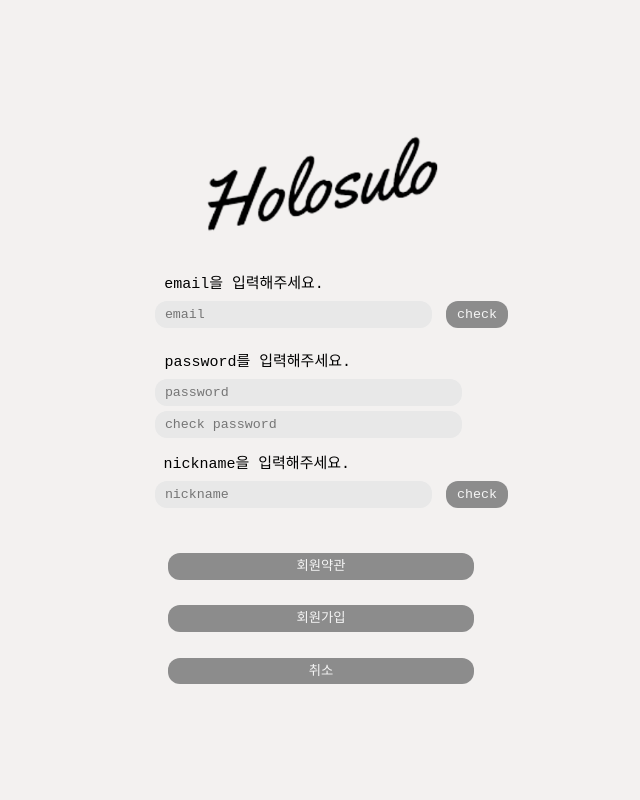
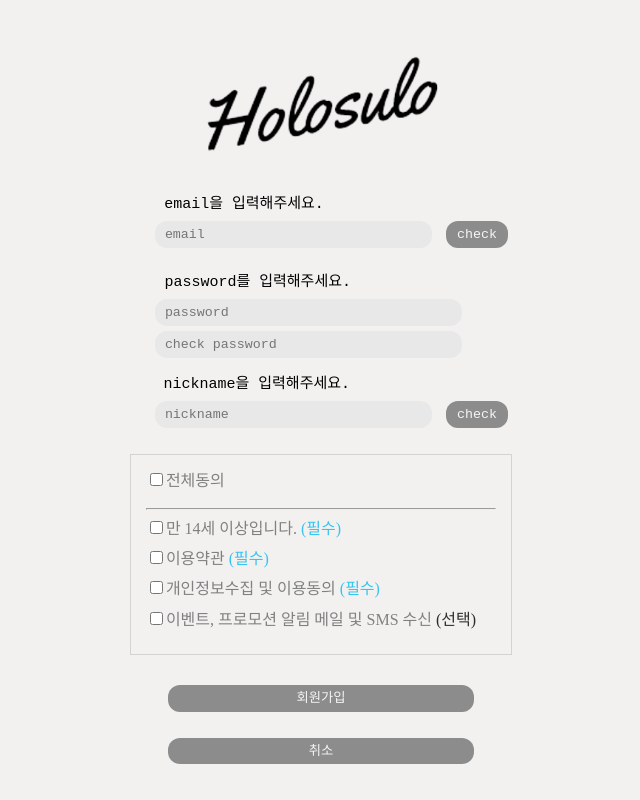
Before and after one commit to codestates/HoloSulo, a React (Create React App) app in the folder client/: page /signup in a window 1280 px wide. Shown: the whole page, without its empty margins (319-959 px from the left). Built offline with nearby package versions, Linux system fonts and the light colour scheme.

Commit message:
Add Signup Agreement

```diff
--- a/client/src/pages/Signup.js
+++ b/client/src/pages/Signup.js
@@ -229,6 +229,37 @@ const Msg2 = styled.div`
   font-weight: 500;
 `;
 
+//Agreement
+const CommonForm = styled.div`
+  display: flex;
+  flex-direction: column;
+`;
+const DescSpan = styled.span`
+  color: gray;
+  margin: 0 10px 10px 0;
+  font-size: 16px;
+`;
+const EssentialSpan = styled(DescSpan)`
+  color: #36c5f0;
+`;
+
+const OptionSpan = styled(DescSpan)`
+  color: rgb(45, 45, 45);
+`;
+const Label = styled.label`
+  display: block;
+`;
+const AgreementSection = styled.form`
+  border: solid 1px lightgray;
+  padding: 15px;
+  margin-bottom: 5px;
+`;
+
+const AgreementSpan = styled(DescSpan)`
+  display: inline-block;
+  margin-bottom: 10px;
+`;
+
 export default function Signup() {
   const [userinfo, setUserinfo] = useState({
     email: "",
@@ -386,7 +417,8 @@ export default function Signup() {
       isDupEmail &&
       isDupNickname &&
       isPassword &&
-      isPwdCheck === true
+      isPwdCheck === true &&
+      checkedItems.includes("use" && "age" && "agree")
     ) {
       handleComplete();
       console.log("회원가입 요청이 성공적으로 전달되었습니다.");
@@ -394,6 +426,23 @@ export default function Signup() {
       console.log("회원가입 요청이 실패하였습니다.");
     }
     console.log(stateInfo);
+  };
+
+  //Agreement
+  const [checkedItems, setCheckedItems] = useState([]);
+  const handleCheckChange = (checked, val) => {
+    if (checked) {
+      setCheckedItems([...checkedItems, val]);
+    } else {
+      setCheckedItems(checkedItems.filter((el) => el !== val));
+    }
+  };
+  const handleAllCheck = (checked) => {
+    if (checked) {
+      setCheckedItems(["age", "use", "agree", "event"]);
+    } else {
+      setCheckedItems([]);
+    }
   };
 
   return (
@@ -498,10 +547,82 @@ export default function Signup() {
         </Part1>
       </InputInfo>
 
-      <Terms>회원약관</Terms>
-
+      <CommonForm>
+        <AgreementSection>
+          <Label>
+            <input
+              type="checkbox"
+              checked={checkedItems.length === 4 ? true : false}
+              onChange={(e) => handleAllCheck(e.target.checked)}
+            ></input>
+            <AgreementSpan>전체동의 </AgreementSpan>
+          </Label>
+          <hr></hr>
+          <Label>
+            <input
+              type="checkbox"
+              value="age"
+              checked={checkedItems.includes("age")}
+              onChange={(e) =>
+                handleCheckChange(e.target.checked, e.target.value)
+              }
+              required
+            ></input>
+            <AgreementSpan>
+              만 14세 이상입니다.{" "}
+              <EssentialSpan className="essential">(필수)</EssentialSpan>
+            </AgreementSpan>
+            <br></br>
+          </Label>
+          <Label>
+            <input
+              type="checkbox"
+              value="use"
+              checked={checkedItems.includes("use")}
+              onChange={(e) =>
+                handleCheckChange(e.target.checked, e.target.value)
+              }
+              required
+            ></input>
+            <AgreementSpan>
+              이용약관{" "}
+              <EssentialSpan className="essential">(필수)</EssentialSpan>
+            </AgreementSpan>
+            <br></br>
+          </Label>
+          <Label>
+            <input
+              type="checkbox"
+              value="agree"
+              checked={checkedItems.includes("agree")}
+              onChange={(e) =>
+                handleCheckChange(e.target.checked, e.target.value)
+              }
+              required
+            ></input>
+            <AgreementSpan>
+              개인정보수집 및 이용동의{" "}
+              <EssentialSpan className="essential">(필수)</EssentialSpan>
+            </AgreementSpan>
+            <br></br>
+          </Label>
+          <Label>
+            <input
+              type="checkbox"
+              value="event"
+              checked={checkedItems.includes("event")}
+              onChange={(e) =>
+                handleCheckChange(e.target.checked, e.target.value)
+              }
+            ></input>
+            <AgreementSpan>
+              이벤트, 프로모션 알림 메일 및 SMS 수신{" "}
+              <OptionSpan className="option">(선택)</OptionSpan>
+            </AgreementSpan>
+          </Label>
+        </AgreementSection>
+      </CommonForm>
       <Confirm onClick={submitAll}>회원가입</Confirm>
-
       <Link to="/login">
         <Cancle>취소</Cancle>
       </Link>
```
